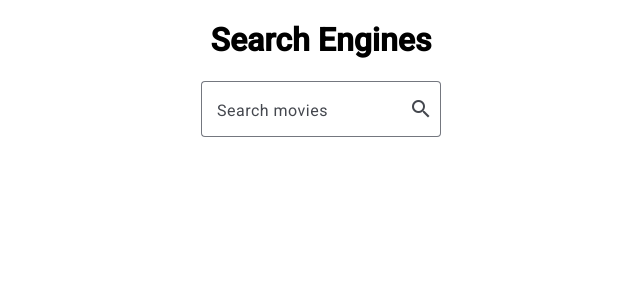
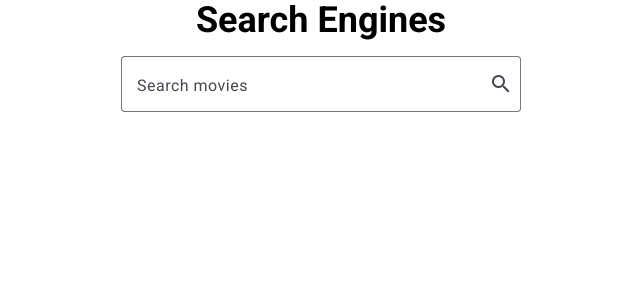
Before and after one commit to tomaszjader/movie-search-engines, an Angular app: page / in a window 1280 px wide. Shown: the top 300 px of the page, without its empty margins (319-959 px from the left). Built offline with nearby package versions, Linux system fonts and the light colour scheme.

Commit message:
added tailwindcss

```diff
--- a/package.json
+++ b/package.json
@@ -30,15 +30,15 @@
     "@angular/cli": "^19.2.0",
     "@angular/compiler-cli": "^19.2.0",
     "@types/jasmine": "~5.1.0",
-    "autoprefixer": "^10.4.17",
+    "autoprefixer": "^10.4.21",
     "jasmine-core": "~5.2.0",
     "karma": "~6.4.0",
     "karma-chrome-launcher": "~3.2.0",
     "karma-coverage": "~2.2.0",
     "karma-jasmine": "~5.1.0",
     "karma-jasmine-html-reporter": "~2.1.0",
-    "postcss": "^8.4.35",
-    "tailwindcss": "^3.4.1",
+    "postcss": "^8.5.3",
+    "tailwindcss": "^3.4.17",
     "typescript": "~5.5.2"
   }
 }
--- a/src/app/components/movie-card/movie-card.component.html
+++ b/src/app/components/movie-card/movie-card.component.html
@@ -1,12 +1,14 @@
-<mat-card class="card" appearance="outlined">
+<div class="my-8">
+  <mat-card>
     <mat-card-header>
       <mat-card-title-group>
         <mat-card-title>{{card['Title']}}</mat-card-title>
         <mat-card-subtitle>{{card['Year']}}</mat-card-subtitle>
-        <img mat-card-sm-image src="{{card['Poster']}}" >
+        <img class="w-24 !important" src="{{card['Poster']}}">
       </mat-card-title-group>
     </mat-card-header>
     <mat-card-content>
       {{card['Type']}}
     </mat-card-content>
-</mat-card>
+  </mat-card>
+</div>
--- a/src/app/components/search-engines/search-engines.component.html
+++ b/src/app/components/search-engines/search-engines.component.html
@@ -1,18 +1,19 @@
-<div class="container mat-elevation-z2">
-  <h1 class="mat-headline-4">Search Engines</h1>
+<div class="flex justify-center items-center flex-col">
+  <h1 class="text-4xl font-bold mb-4">Search Engines</h1>
 
-  <mat-form-field appearance="outline" class="search-field">
+  <mat-form-field appearance="outline" class="w-[400px]">
     <mat-label>Search movies</mat-label>
     <input matInput type="text" [(ngModel)]="searchText" (keyup)="onEnterPress($event)">
+
     <button mat-icon-button matSuffix (click)="search()">
       <mat-icon>search</mat-icon>
     </button>
   </mat-form-field>
 
   <div *ngIf="searchText">
-    <h2 class="mat-headline-5">Search Results for "{{ searchText }}"</h2>
+    <h2 class="text-2xl font-semibold mb-2">Search Results for "{{ searchText }}"</h2>
     <div *ngIf="searchResults.length > 0" class="results-grid">
-      <app-movie-card *ngFor="let movie of searchResults" [card]="movie"/>
+      <app-movie-card class="w-[400px] my-8" *ngFor="let movie of searchResults" [card]="movie" />
     </div>
   </div>
 </div>
--- a/src/styles.scss
+++ b/src/styles.scss
@@ -1,4 +1,12 @@
-/* You can add global styles to this file, and also import other style files */
+@import url('https://fonts.googleapis.com/css2?family=Roboto:wght@300;400;500;700&display=swap');
 
-html, body { height: 100%; }
-body { margin: 0; font-family: Roboto, "Helvetica Neue", sans-serif; }
+* {
+  font-family: 'Roboto', sans-serif;
+}
+
+@tailwind base;
+@tailwind components;
+@tailwind utilities;
+*, ::before, ::after {
+    border-style: none;
+}
--- a/tailwind.config.js
+++ b/tailwind.config.js
@@ -1,6 +1,8 @@
 /** @type {import('tailwindcss').Config} */
 module.exports = {
-  content: [],
+  content: [
+    "./src/**/*.{html,ts}",
+  ],
   theme: {
     extend: {},
   },
```
Also changed, not shown: 1 other file (tests, documents, lock files or other folders).
